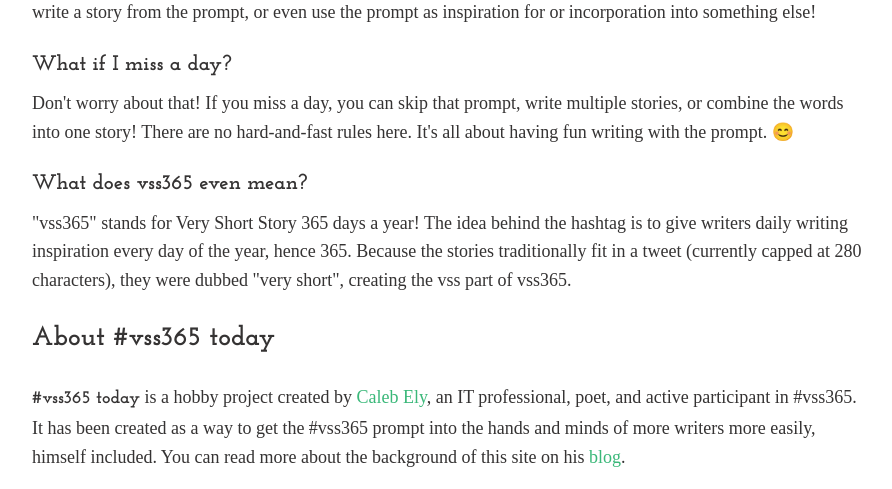
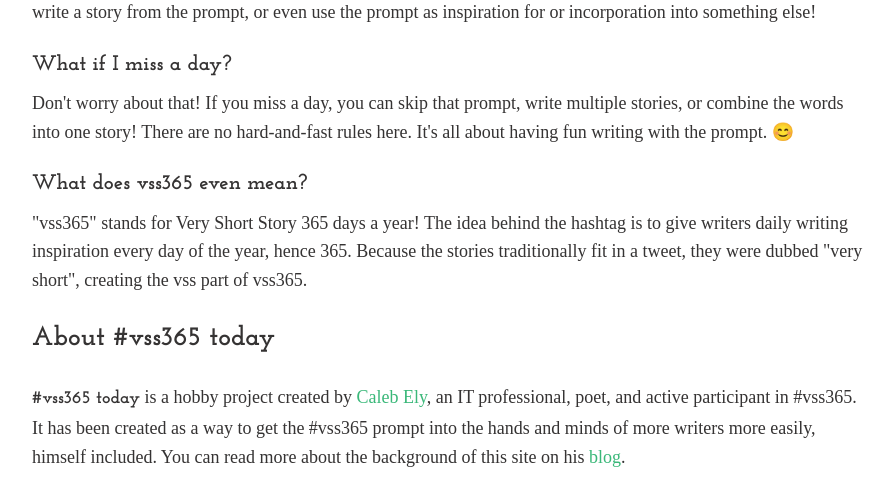
Before and after one commit to vss365today/web, a Flask app: page /about in a window 1280 px wide. Shown: the part 561-1050 px from the top of the page, without its empty margins (192-1084 px from the left). Run offline with Flask 2, Linux system fonts and the light colour scheme.

Commit message:
Remove pointless note about twitter character limit

```diff
--- a/src/templates/root/about.html
+++ b/src/templates/root/about.html
@@ -16,7 +16,7 @@
   <p>Don't worry about that! If you miss a day, you can skip that prompt, write multiple stories, or combine the words into one story! There are no hard-and-fast rules here. It's all about having fun writing with the prompt. 😊</p>
 
   <h3>What does vss365 even mean?</h3>
-  <p>"vss365" stands for Very Short Story 365 days a year! The idea behind the hashtag is to give writers daily writing inspiration every day of the year, hence 365. Because the stories traditionally fit in a tweet (currently capped at 280 characters), they were dubbed "very short", creating the vss part of vss365.</p>
+  <p>"vss365" stands for Very Short Story 365 days a year! The idea behind the hashtag is to give writers daily writing inspiration every day of the year, hence 365. Because the stories traditionally fit in a tweet, they were dubbed "very short", creating the vss part of vss365.</p>
 
   <h2>About #vss365 today</h2>
   <p><strong>#vss365 today</strong> is a hobby project created by <a rel="noopener noreferrer" href="https://codetri.net">Caleb Ely</a>, an IT professional, poet, and active participant in #vss365. It has been created as a way to get the #vss365 prompt into the hands and minds of more writers more easily, himself included. You can read more about the background of this site on his <a rel="noopener noreferrer" href="https://blog.codetri.net/2019/01/vss365-today/">blog</a>.</p>
```
